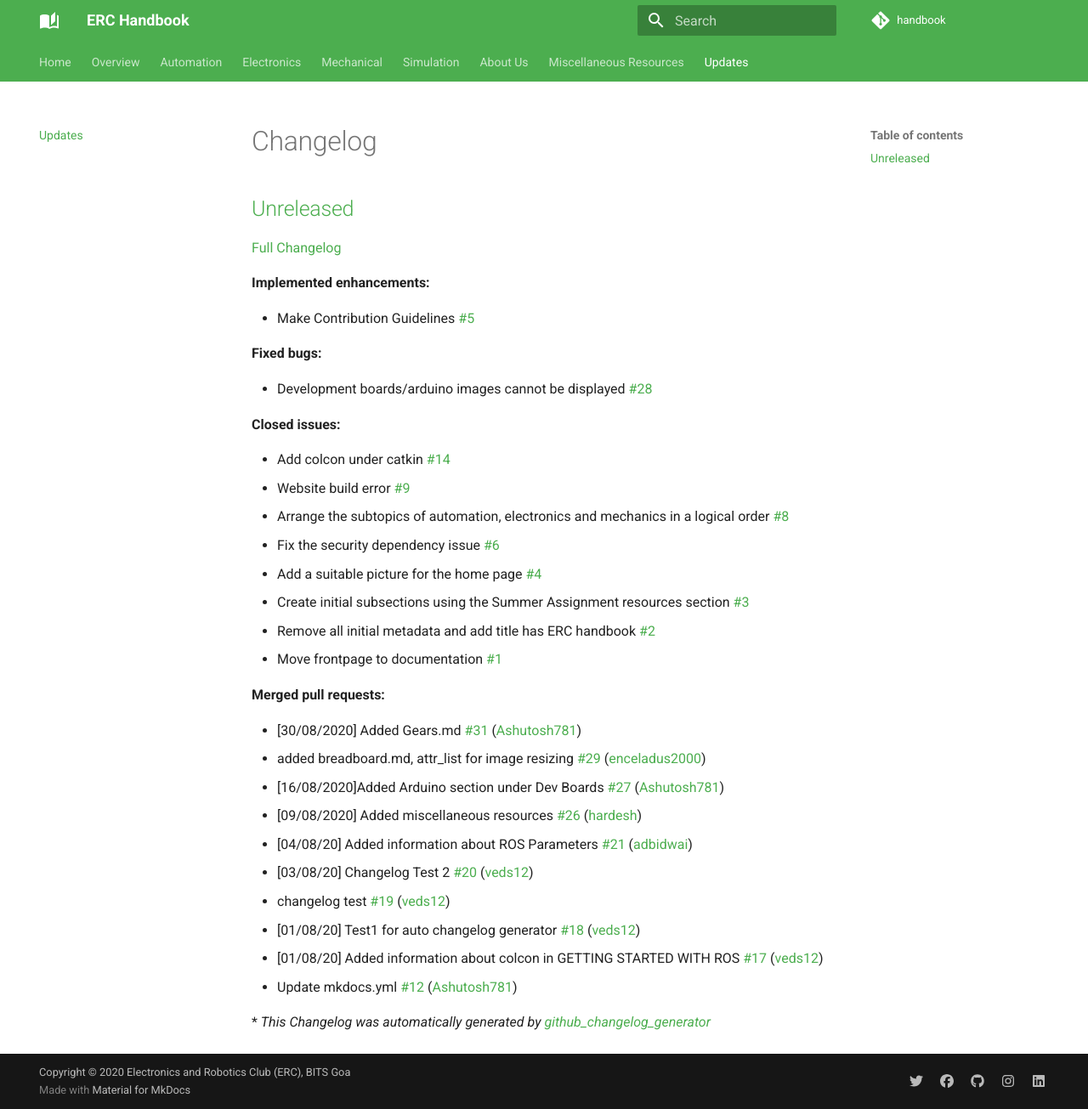
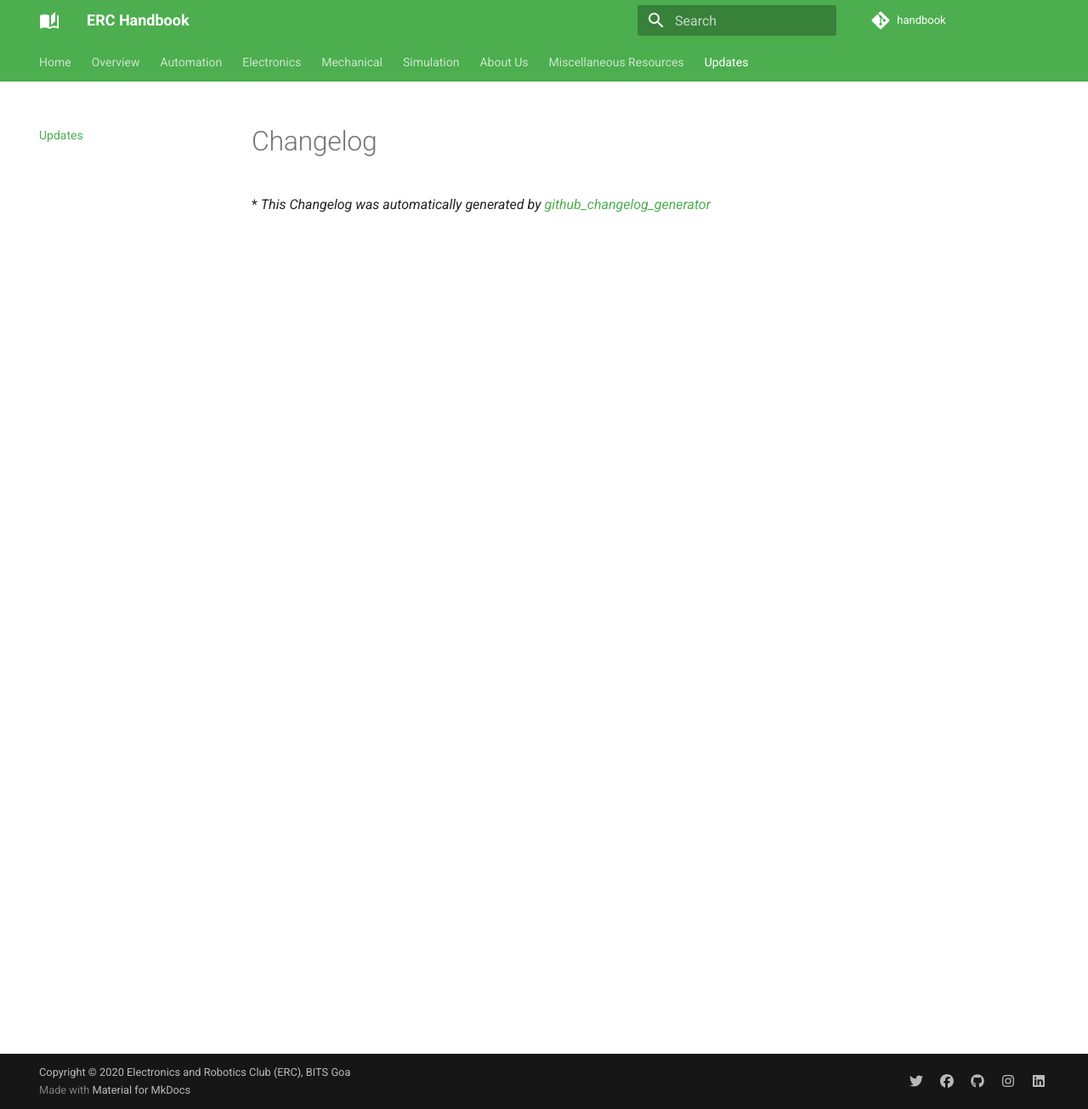
Before and after one commit to ERC-BPGC/handbook, an MkDocs documentation site: the page built from docs/CHANGELOG.md, in a window 1280 px wide and 1305 px high. Shown: the whole window at 85% size. Built offline with MkDocs 1.6.1 and Material for MkDocs 9.7.7, drawn with Linux system fonts in a browser that asks for light colours; comment, search, counter and statistics services are not loaded.

Commit message:
Updated CHANGELOG.md

```diff
--- a/docs/CHANGELOG.md
+++ b/docs/CHANGELOG.md
@@ -1,40 +1,4 @@
 # Changelog
-
-## [Unreleased](https://github.com/ERC-BPGC/handbook/tree/HEAD)
-
-[Full Changelog](https://github.com/ERC-BPGC/handbook/compare/ef9957bc9c7386b7735728f7016ccb5eb2a81e79...HEAD)
-
-**Implemented enhancements:**
-
-- Make Contribution Guidelines [\#5](https://github.com/ERC-BPGC/handbook/issues/5)
-
-**Fixed bugs:**
-
-- Development boards/arduino images cannot be displayed [\#28](https://github.com/ERC-BPGC/handbook/issues/28)
-
-**Closed issues:**
-
-- Add colcon under catkin [\#14](https://github.com/ERC-BPGC/handbook/issues/14)
-- Website build error [\#9](https://github.com/ERC-BPGC/handbook/issues/9)
-- Arrange the subtopics of automation, electronics and mechanics in a logical order [\#8](https://github.com/ERC-BPGC/handbook/issues/8)
-- Fix the security dependency issue [\#6](https://github.com/ERC-BPGC/handbook/issues/6)
-- Add a suitable picture for the home page [\#4](https://github.com/ERC-BPGC/handbook/issues/4)
-- Create initial subsections using the Summer Assignment resources section [\#3](https://github.com/ERC-BPGC/handbook/issues/3)
-- Remove all initial metadata and add title has ERC handbook [\#2](https://github.com/ERC-BPGC/handbook/issues/2)
-- Move frontpage to documentation [\#1](https://github.com/ERC-BPGC/handbook/issues/1)
-
-**Merged pull requests:**
-
-- \[30/08/2020\] Added Gears.md [\#31](https://github.com/ERC-BPGC/handbook/pull/31) ([Ashutosh781](https://github.com/Ashutosh781))
-- added breadboard.md, attr\_list for image resizing [\#29](https://github.com/ERC-BPGC/handbook/pull/29) ([enceladus2000](https://github.com/enceladus2000))
-- \[16/08/2020\]Added Arduino section under Dev Boards [\#27](https://github.com/ERC-BPGC/handbook/pull/27) ([Ashutosh781](https://github.com/Ashutosh781))
-- \[09/08/2020\] Added miscellaneous resources [\#26](https://github.com/ERC-BPGC/handbook/pull/26) ([hardesh](https://github.com/hardesh))
-- \[04/08/20\] Added information about ROS Parameters [\#21](https://github.com/ERC-BPGC/handbook/pull/21) ([adbidwai](https://github.com/adbidwai))
-- \[03/08/20\] Changelog Test 2 [\#20](https://github.com/ERC-BPGC/handbook/pull/20) ([veds12](https://github.com/veds12))
-- changelog test [\#19](https://github.com/ERC-BPGC/handbook/pull/19) ([veds12](https://github.com/veds12))
-- \[01/08/20\] Test1 for auto changelog generator [\#18](https://github.com/ERC-BPGC/handbook/pull/18) ([veds12](https://github.com/veds12))
-- \[01/08/20\] Added information about colcon in GETTING STARTED WITH ROS [\#17](https://github.com/ERC-BPGC/handbook/pull/17) ([veds12](https://github.com/veds12))
-- Update mkdocs.yml [\#12](https://github.com/ERC-BPGC/handbook/pull/12) ([Ashutosh781](https://github.com/Ashutosh781))
 
 
 
```
